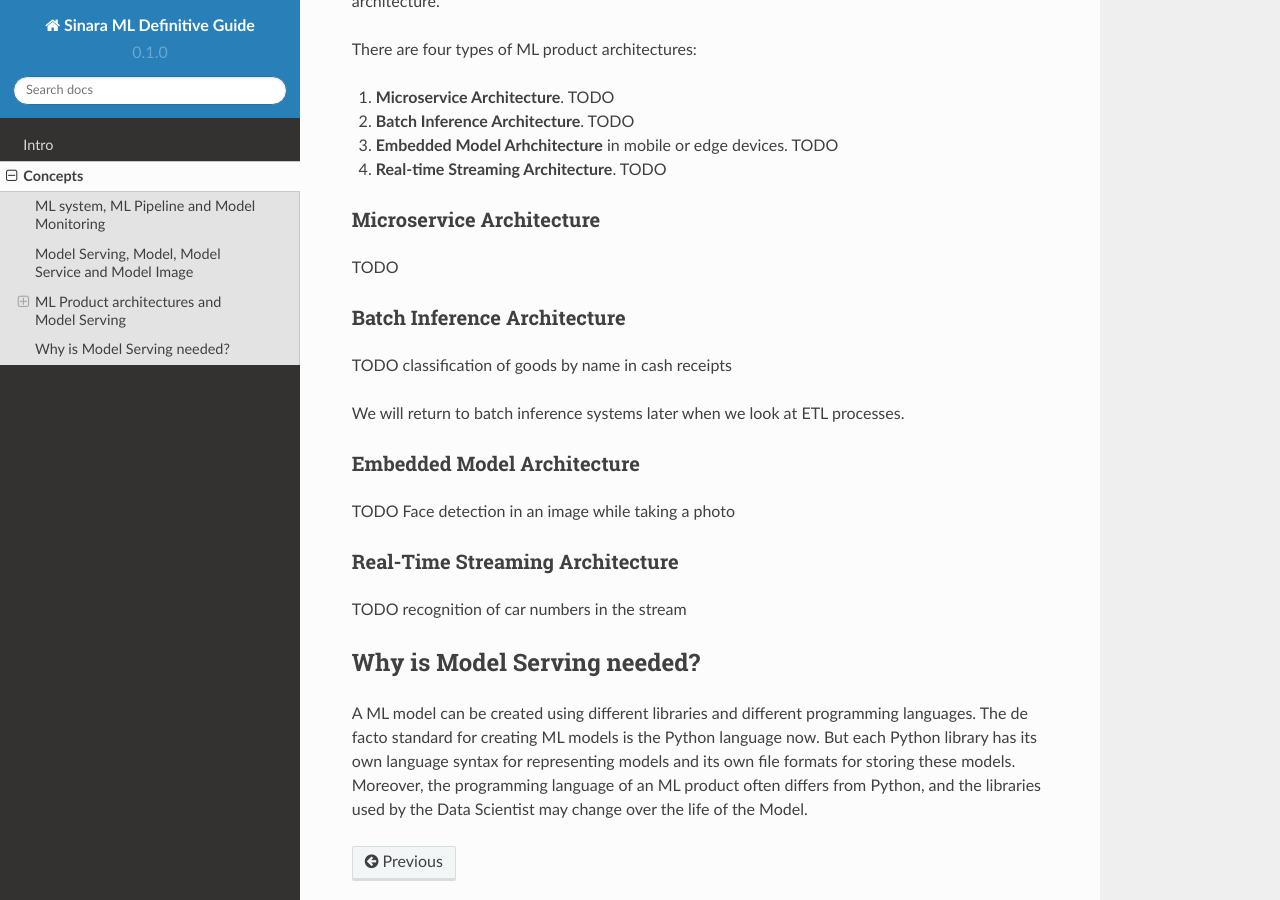
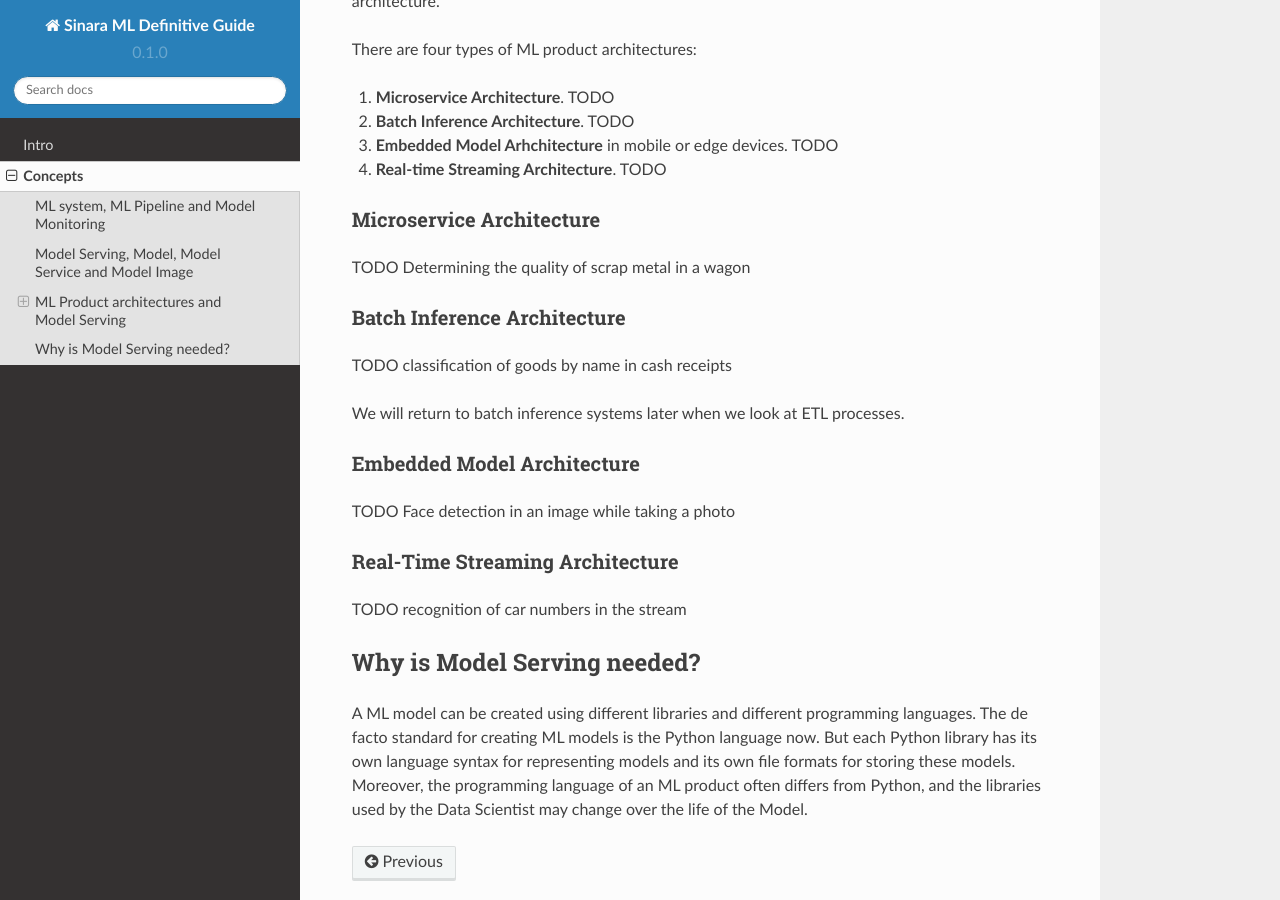
Before and after one commit to 4-DS/SinaraML-Def-Guide, a Sphinx documentation site: the page built from docs/source/concepts.rst, in a window 1280 px wide and 900 px high, scrolled down 2415 px. Built offline with Sphinx 7.4.7 and the Read the Docs theme 2.0.0, drawn with Linux system fonts in a browser that asks for light colours.

Commit message:
Update concepts.rst

```diff
--- a/docs/source/concepts.rst
+++ b/docs/source/concepts.rst
@@ -49,6 +49,7 @@
 Microservice Architecture
 =========================
 TODO
+Determining the quality of scrap metal in a wagon
 
 Batch Inference Architecture
 ============================
```
